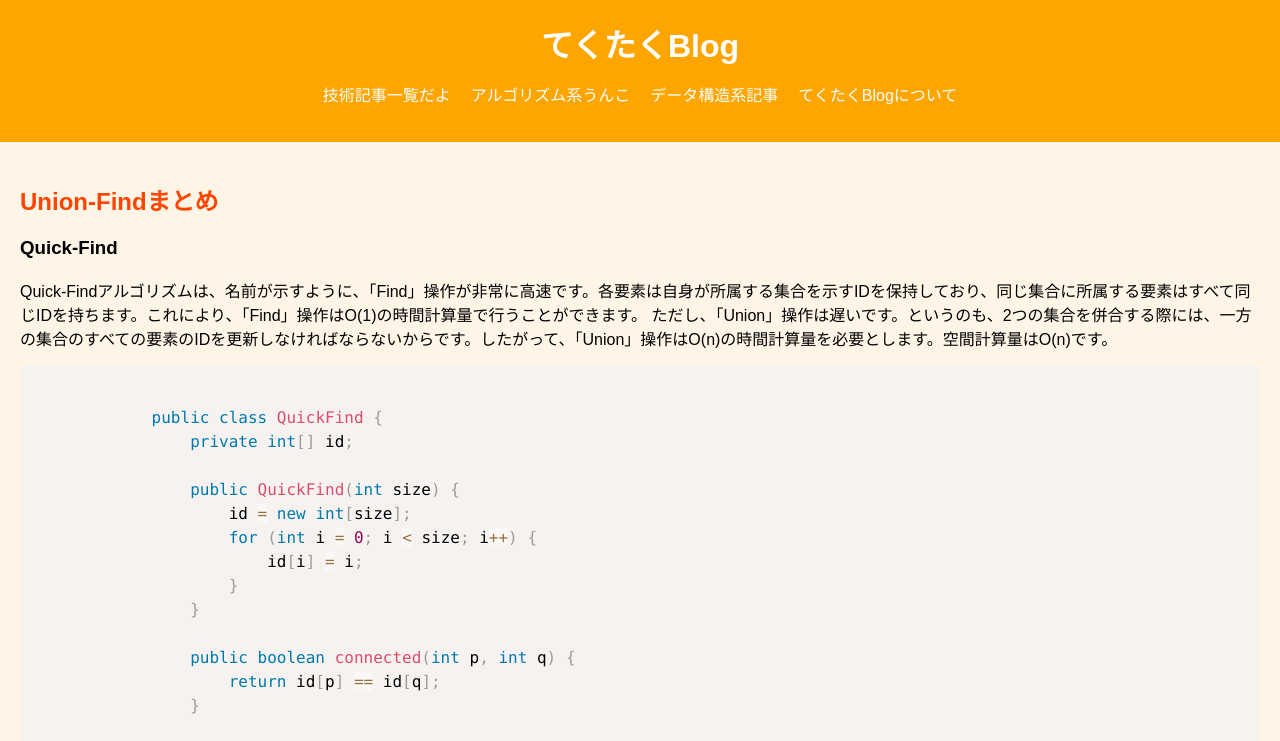
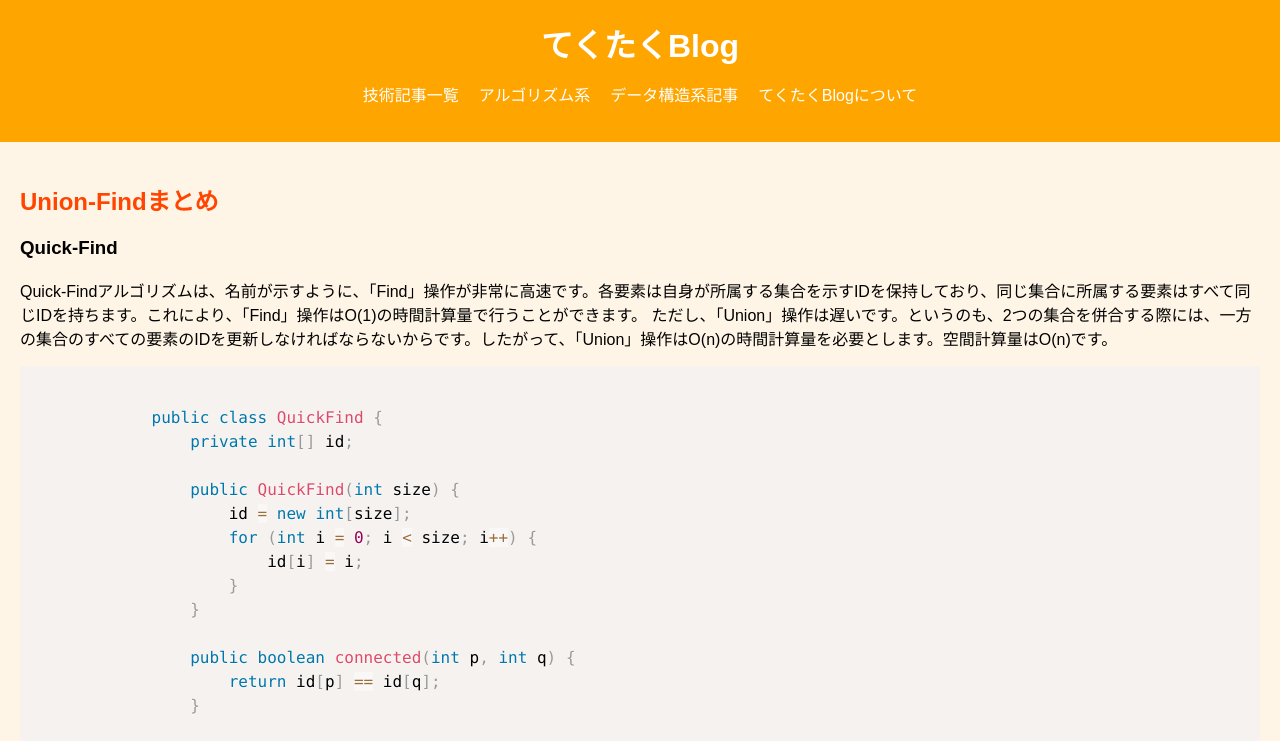
Before and after one commit to tenitaku/tekutaku_blog, a plain HTML site: page index.html in a window 1280 px wide. Shown: the top 741 px of the page. Drawn offline with Linux system fonts and the light colour scheme.

Commit message:
正しく変更

```diff
--- a/index.html
+++ b/index.html
@@ -10,8 +10,8 @@
     <h1>てくたくBlog</h1>
     <nav>
       <ul>
-        <li><a href="#">技術記事一覧だよ</a></li>
-        <li><a href="#">アルゴリズム系うんこ</a></li>
+        <li><a href="#">技術記事一覧</a></li>
+        <li><a href="#">アルゴリズム系</a></li>
         <li><a href="#">データ構造系記事</a></li>
         <li><a href="#">てくたくBlogについて</a></li>
       </ul>
```
